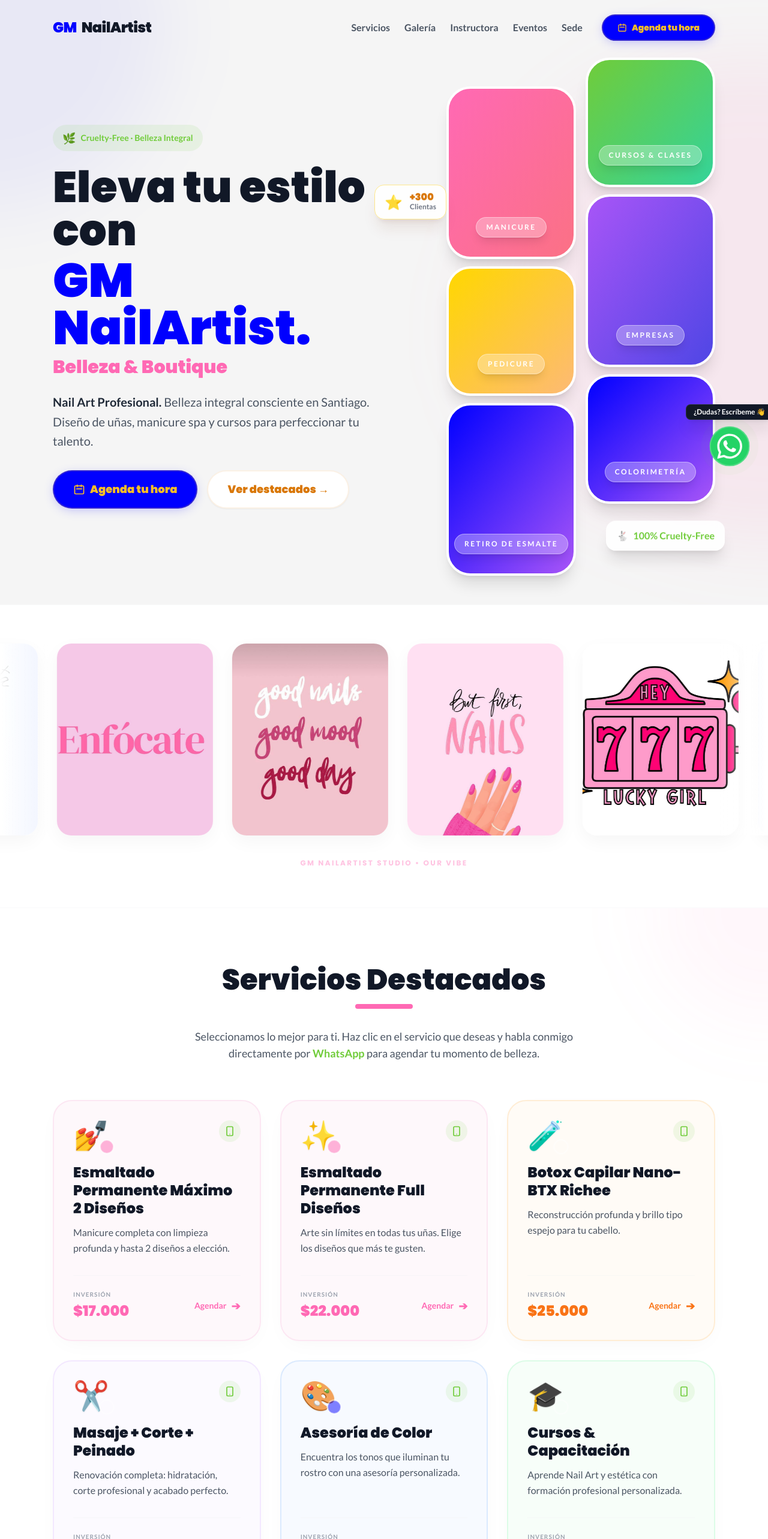
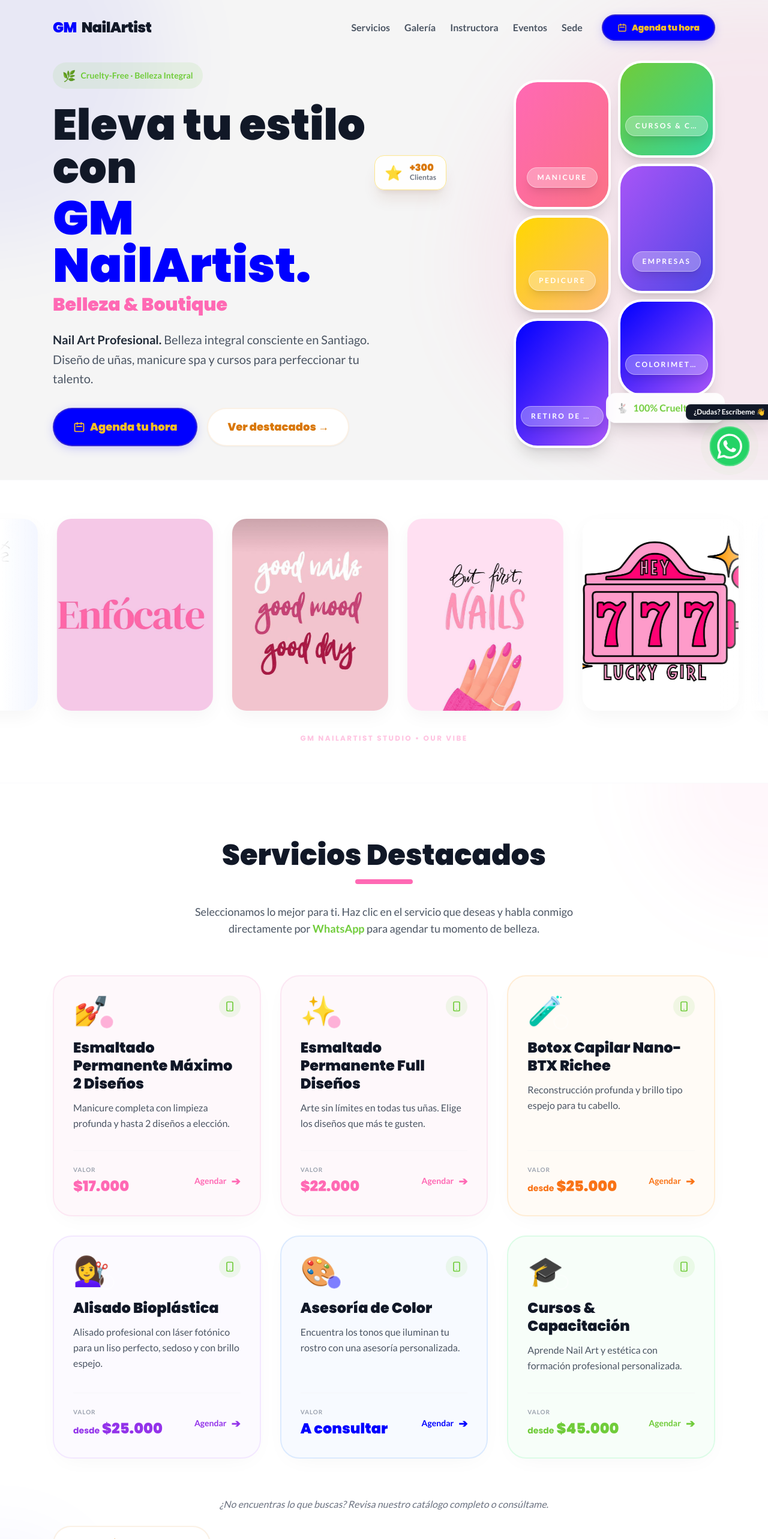
Before and after one commit to CaBsCrypto/gm_nailartist, a Next.js app: page / in a window 1280 px wide. Shown: the top 2566 px of the page at 60% size. Built offline with nearby package versions, Linux system fonts and the light colour scheme.

Commit message:
feat: reduce mosaic card size, consolidate FAQ to Ñuñoa, update Alisado featured card, format prices as desde .XXX, and change label to Valor

```diff
--- a/components/FAQ.tsx
+++ b/components/FAQ.tsx
@@ -64,8 +64,8 @@
         answer: 'Llevamos todo el equipo necesario a la comodidad de tu hogar. El costo del servicio incluye un recargo por movilización dependiendo de tu comuna.',
     },
     {
-        question: '¿Tienen estacionamiento en sus sucursales?',
-        answer: 'Sí, tanto en la sede de Ñuñoa como en Macul contamos con espacios de estacionamiento para nuestras clientas o zonas seguras muy cercanas.',
+        question: '¿Tienen estacionamiento en su sede?',
+        answer: 'Sí, en la sede de Ñuñoa contamos con espacios de estacionamiento para nuestras clientas o zonas seguras muy cercanas.',
     },
     {
         question: '¿Qué pasa si necesito reagendar mi cita?',
--- a/components/Hero.tsx
+++ b/components/Hero.tsx
@@ -99,8 +99,8 @@
                         </div>
 
                         {/* Mosaic Grid */}
-                        <div className="grid grid-cols-2 gap-3 sm:gap-4 max-w-md mx-auto lg:mx-0 lg:ml-auto">
-                            <div className="space-y-3 sm:gap-4 pt-12">
+                        <div className="grid grid-cols-2 gap-2.5 sm:gap-3 max-w-[336px] mx-auto lg:mx-0 lg:ml-auto">
+                            <div className="space-y-2.5 sm:gap-3 pt-8">
                                 {/* Manicure */}
                                 <div
                                     onClick={() => openServiceDetail(SERVICES[0])}
@@ -150,7 +150,7 @@
                                 </div>
                             </div>
 
-                            <div className="space-y-3 sm:gap-4">
+                            <div className="space-y-2.5 sm:gap-3">
                                 {/* Clases */}
                                 <div
                                     onClick={() => openServiceDetail(SERVICES[3])}
--- a/components/ServiceDetailModal.tsx
+++ b/components/ServiceDetailModal.tsx
@@ -151,8 +151,19 @@
                                 <p className="text-gray-900 font-bold">Variable</p>
                             </div>
                             <div className="p-4 rounded-2xl bg-gray-50 border border-gray-100">
-                                <p className="text-xs font-bold text-gray-400 uppercase mb-1">Precio</p>
-                                <p className="text-gray-900 font-bold font-heading text-xl">{service.price}</p>
+                                <p className="text-xs font-bold text-gray-400 uppercase mb-1">Valor</p>
+                                <p className="text-gray-900 font-bold font-heading text-xl">
+                                    {service.price.startsWith('desde') ? (
+                                        <>
+                                            <span className="text-xs font-bold lowercase mr-1">desde</span>
+                                            ${service.price.replace('desde ', '')}
+                                        </>
+                                    ) : service.price === 'Cotizar' || service.price === 'A consultar' || service.price === 'Ver más' ? (
+                                        service.price
+                                    ) : (
+                                        `$${service.price}`
+                                    )}
+                                </p>
                             </div>
                         </div>
                     )}
--- a/components/Services.tsx
+++ b/components/Services.tsx
@@ -68,9 +68,18 @@
                                     </p>
                                     <div className="flex items-center justify-between mt-auto pt-6 border-t border-gray-100/50">
                                         <div className="flex flex-col">
-                                            <span className="text-[10px] font-bold text-gray-400 uppercase tracking-widest mb-1">Inversión</span>
+                                            <span className="text-[10px] font-bold text-gray-400 uppercase tracking-widest mb-1">Valor</span>
                                             <span className={`text-2xl font-heading font-black ${style.text}`}>
-                                                {service.price.startsWith('desde') || service.price === 'Cotizar' ? '' : '$'}{service.price}
+                                                {service.price.startsWith('desde') ? (
+                                                    <>
+                                                        <span className="text-sm font-bold lowercase mr-1">desde</span>
+                                                        ${service.price.replace('desde ', '')}
+                                                    </>
+                                                ) : service.price === 'Cotizar' || service.price === 'A consultar' || service.price === 'Ver más' ? (
+                                                    service.price
+                                                ) : (
+                                                    `$${service.price}`
+                                                )}
                                             </span>
                                         </div>
                                         <div className="flex flex-col items-end">
--- a/lib/constants.ts
+++ b/lib/constants.ts
@@ -109,7 +109,7 @@
         icon: '🛍️',
         color: 'orange',
         subServices: [
-            { name: 'Alisado bioplastica con laser fotónico', price: 'desde 30.000', numericPrice: 30000, duration: '3 horas', note: 'Atendido por Gabi / Carola' },
+            { name: 'Alisado bioplastica con laser fotónico', price: 'desde 25.000', numericPrice: 25000, duration: '3 horas', note: 'Atendido por Gabi / Carola' },
             { name: 'Botox capilar con NANO-BTX de richee', price: 'desde 25.000', numericPrice: 25000, duration: '3 horas', note: 'Atendido por Gabi / Carola' },
             { name: 'Corte de cabello (incluye lavado y peinado)', price: '16.000', numericPrice: 16000, duration: '1 hora', note: 'Atendido por Carola' },
             { name: 'Lavado de cabello (incluye peinado)', price: '12.000', numericPrice: 12000, duration: '1 hora', note: 'Atendido por Carola' },
@@ -143,16 +143,16 @@
         id: 'feat-botox',
         name: 'Botox Capilar Nano-BTX Richee',
         description: 'Reconstrucción profunda y brillo tipo espejo para tu cabello.',
-        price: '25.000',
+        price: 'desde 25.000',
         icon: '🧪',
         color: 'orange'
     },
     {
-        id: 'feat-combo-pelu',
-        name: 'Masaje + Corte + Peinado',
-        description: 'Renovación completa: hidratación, corte profesional y acabado perfecto.',
-        price: '26.000',
-        icon: '✂️',
+        id: 'feat-alisado',
+        name: 'Alisado Bioplástica',
+        description: 'Alisado profesional con láser fotónico para un liso perfecto, sedoso y con brillo espejo.',
+        price: 'desde 25.000',
+        icon: '💇‍♀️',
         color: 'purple'
     },
     {
```
Also changed, not shown: 3 other files (tests, documents, lock files or other folders).
